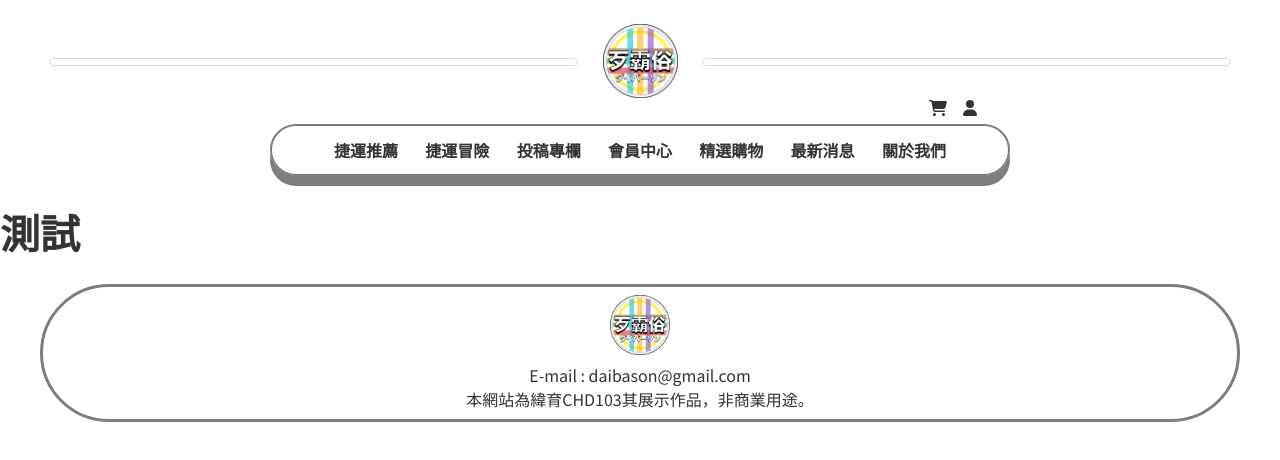
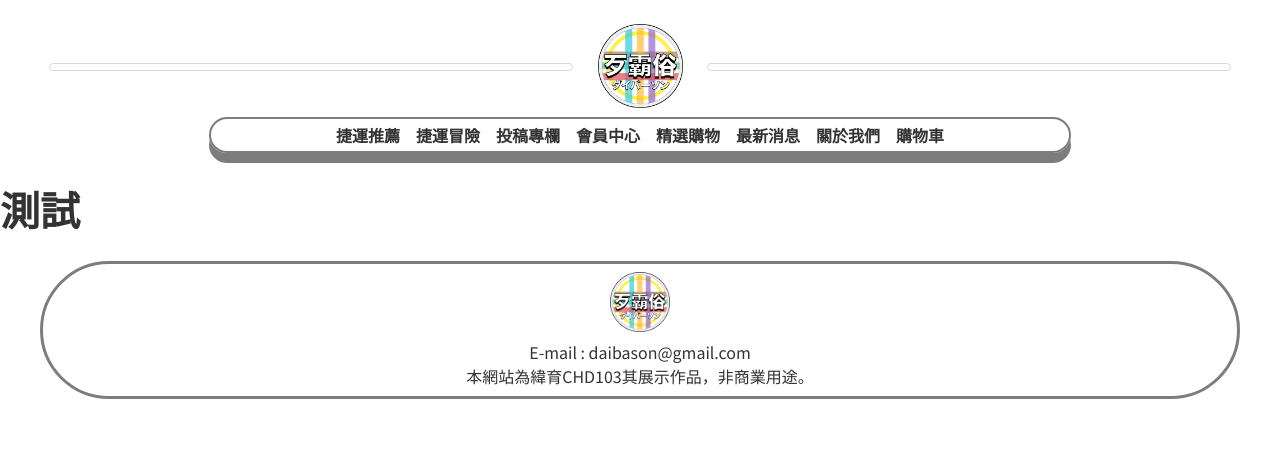
Before and after one commit to Sharon23565421/daibason, a Vue app: page /store in a window 1280 px wide. Shown: the top 460 px of the page. Built offline with nearby package versions, Linux system fonts and the light colour scheme.

Commit message:
0906/header修改

```diff
--- a/src/App.vue
+++ b/src/App.vue
@@ -15,15 +15,6 @@
         </label>
       </div>
     </div>
-    <div class="icon">
-      <router-link to="" class="">
-        <i class="fa-solid fa-cart-shopping"></i>
-      </router-link>
-
-      <router-link to="" class="">
-        <i class="fa-solid fa-user"></i>
-      </router-link>
-    </div>
     <nav class="navbar">
       <!-- <router-link to="/">Home123</router-link> | -->
       <router-link to="/mrt" class="mrt">捷運推薦</router-link>
@@ -34,6 +25,7 @@
       <router-link to="/store" class="store">精選購物</router-link>
       <router-link to="/newView" class="new">最新消息</router-link>
       <router-link to="/about" class="about">關於我們</router-link>
+      <router-link to="/cart" class="about">購物車</router-link>
     </nav>
   </header>
 
--- a/src/assets/scss/layout/_header.scss
+++ b/src/assets/scss/layout/_header.scss
@@ -1,33 +1,3 @@
-// header {
-//   width: 100%;
-//   background-color: #ffb302;
-//   @include t() {
-//     background-color: #86a400;
-//   }
-//   nav {
-//     ul {
-//       list-style: none;
-//       display: flex;
-//       @include set(700px) {
-//         display: none;
-//       }
-//       li {
-//         padding: 10px 30px;
-//         background-color: #20ea88;
-//         @include t() {
-//           background-color: #024c64;
-//           a {
-//             color: #fff;
-//           }
-//         }
-//         text-align: center;
-//       }
-//     }
-//   }
-// }
-// header {
-//   border: 1px solid red;
-// }
 #menu-check {
   display: none;
 }
@@ -53,7 +23,7 @@ header {
     }
 
     img {
-      width: 75px;
+      width: 85px;
     }
 
     .hb {
@@ -78,26 +48,16 @@ header {
     }
   }
 
-  .icon {
-    width: 56%;
-    text-align: right;
-    margin-inline: auto;
-    a {
-      margin-inline: 0.5rem;
-      color: #333;
-    }
-  }
-
   .navbar {
-    width: 60%;
-    padding: 0.5rem;
+    width: 70%;
+    padding-inline: 0.5rem;
     padding-inline: 3rem;
     border: 2px solid #7d7d7d;
     border-radius: $border-radius;
     margin-inline: auto;
     margin-top: 0.5rem;
     display: flex;
-    justify-content: space-around;
+    justify-content: center;
     box-shadow: 0px 10px 0px #7d7d7d;
     font-weight: bold;
 
--- a/src/router/index.js
+++ b/src/router/index.js
@@ -80,11 +80,18 @@ const routes = [
   },
 
   {
+    path: "/cart",
+    name: "/cart",
+    component: () =>
+      import(/* webpackChunkName: "cart" */ "@/views/cartView.vue"),
+  },
+
+  {
     path: "/:pathMatch(.*)*",
     name: "/NotFound",
     component: () =>
       import(/* webpackChunkName: "err" */ "@/views/NotFoundView.vue"),
-  }
+  },
 ];
 
 const router = createRouter({
--- a/src/views/HomeView.vue
+++ b/src/views/HomeView.vue
@@ -16,7 +16,7 @@
   <button class="btn_br0_orange">text</button>
   <span class="title-tag">#所有文章</span>
   <br />
-  <div class="card-w">
+  <div class="card-w" v-show="showDialog">
     <div class="img">
       <img src="https://picsum.photos/200/280/?random=10" />
     </div>
--- /dev/null
+++ b/src/views/cartView.vue
@@ -0,0 +1,5 @@
+<template>
+  <div class="about">
+    <h1>This is an cart page</h1>
+  </div>
+</template>
```
